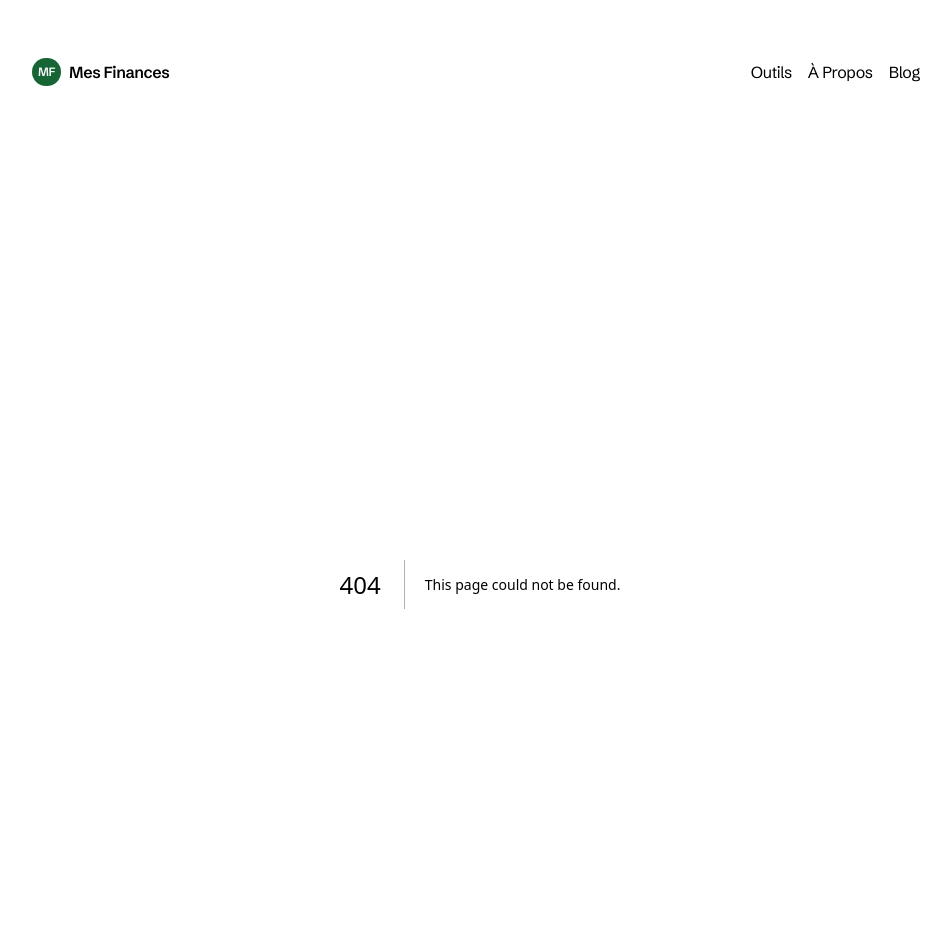
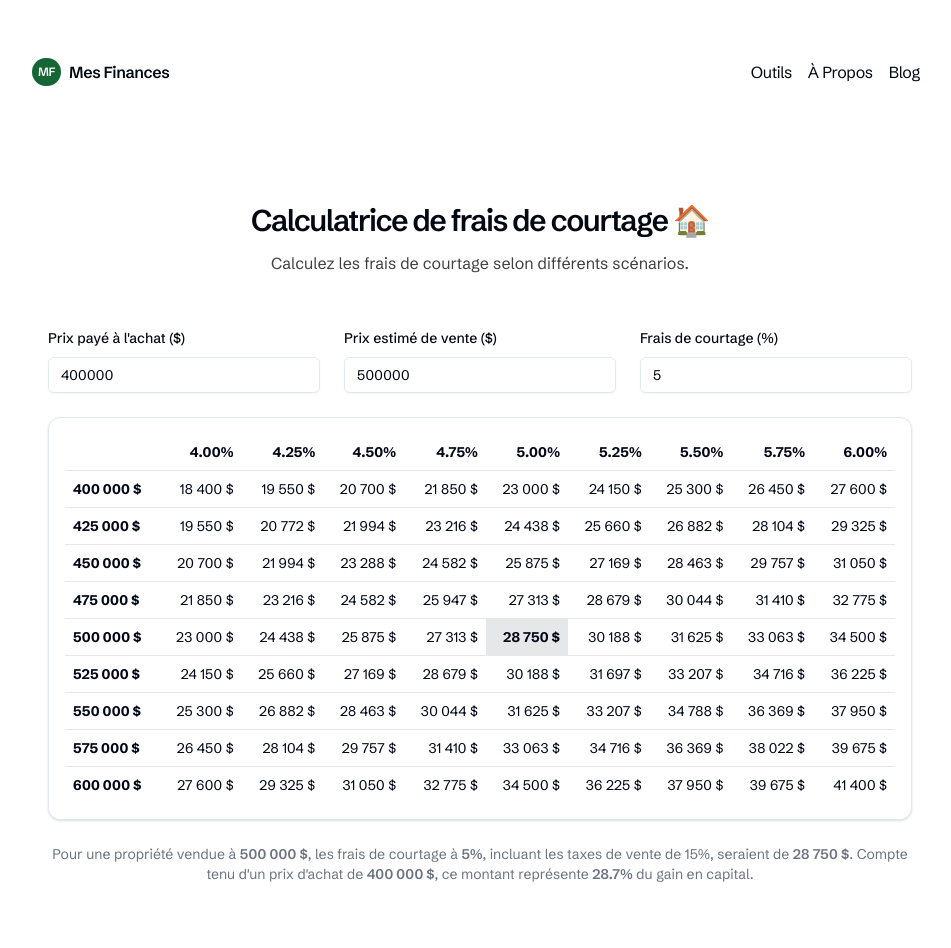
Before and after one commit to samlafontaine/mesfinances, a Next.js app: page /outils/frais-courtage in a window 1280 px wide. Before the commit this address had no page. Shown: the top 948 px of the page, without its empty margins (160-1111 px from the left). Built offline with nearby package versions, Linux system fonts and the light colour scheme.

Commit message:
frais de courtage

```diff
--- a/app/components/footer.tsx
+++ b/app/components/footer.tsx
@@ -1,5 +1,6 @@
 import { Separator } from "@/components/ui/separator";
 import Link from "next/link";
+import { HandHeart } from "lucide-react";
 
 export function Footer() {
   return (
@@ -22,7 +23,8 @@ export function Footer() {
               target="_blank"
               rel="noopener noreferrer"
             >
-              Soutiens le projet
+              Soutiens le projet{" "}
+              <HandHeart strokeWidth={1.5} className="inline h-4 w-4" />
             </Link>
           </div>
         </div>
--- /dev/null
+++ b/app/outils/frais-courtage/page.tsx
@@ -0,0 +1,180 @@
+"use client";
+import { Card } from "@/components/ui/card";
+import { Input } from "@/components/ui/input";
+import { Label } from "@/components/ui/label";
+import {
+  Table,
+  TableBody,
+  TableCell,
+  TableHead,
+  TableHeader,
+  TableRow,
+} from "@/components/ui/table";
+import { useState } from "react";
+
+export default function CourtierCalculator() {
+  const [prixAchat, setPrixAchat] = useState<number>(400000);
+  const [prixVente, setPrixVente] = useState<number>(500000);
+  const [fraisCourtage, setFraisCourtage] = useState<number>(5);
+
+  const generatePrixVenteRange = (prixVente: number): number[] => {
+    const range = [];
+    const middle = prixVente;
+    for (let i = -4; i <= 4; i++) {
+      range.push(middle + i * 25000);
+    }
+    return range;
+  };
+
+  const generateFraisCourtageRange = (fraisCourtage: number): number[] => {
+    const range = [];
+    const middle = fraisCourtage;
+    for (let i = -4; i <= 4; i++) {
+      range.push(middle + i * 0.25);
+    }
+    return range;
+  };
+
+  const calculateFrais = (prix: number, taux: number): number => {
+    return (prix * taux * 1.15) / 100;
+  };
+
+  const prixRange = generatePrixVenteRange(prixVente);
+  const fraisRange = generateFraisCourtageRange(fraisCourtage);
+
+  const formatNumberForMobile = (number: number) => {
+    const roundedToThousand = Math.round(number / 1000);
+    return `${roundedToThousand.toLocaleString("fr-CA")}K`;
+  };
+
+  return (
+    <div className="container mx-auto p-4 space-y-6">
+      <div className="w-full flex flex-col items-center mb-12">
+        <h1 className="text-2xl md:text-3xl tracking-tighter md:leading-snug font-semibold mb-2 text-center">
+          Calculatrice de frais de courtage 🏠
+        </h1>
+        <p className="prose prose-neutral dark:prose-invert text-center">
+          Calculez les frais de courtage selon différents scénarios.
+        </p>
+      </div>
+
+      <div className="grid grid-cols-1 md:grid-cols-3 gap-6 mb-8">
+        <div className="space-y-2">
+          <Label htmlFor="prixAchat">Prix payé à l&apos;achat ($)</Label>
+          <Input
+            id="prixAchat"
+            type="number"
+            value={prixAchat || ""}
+            onChange={(e) => setPrixAchat(Number(e.target.value))}
+          />
+        </div>
+
+        <div className="space-y-2">
+          <Label htmlFor="prixVente">Prix estimé de vente ($)</Label>
+          <Input
+            id="prixVente"
+            type="number"
+            value={prixVente || ""}
+            onChange={(e) => setPrixVente(Number(e.target.value))}
+          />
+        </div>
+
+        <div className="space-y-2">
+          <Label htmlFor="fraisCourtage">Frais de courtage (%)</Label>
+          <Input
+            id="fraisCourtage"
+            type="number"
+            step="0.25"
+            value={fraisCourtage || ""}
+            onChange={(e) => setFraisCourtage(Number(e.target.value))}
+          />
+        </div>
+      </div>
+
+      <Card className="p-4">
+        <Table>
+          <TableHeader>
+            <TableRow>
+              <TableCell className="font-bold"></TableCell>
+              {fraisRange.map((taux) => (
+                <TableCell key={taux} className="text-right font-bold">
+                  {taux <= 0 ? "-" : `${taux.toFixed(2)}%`}
+                </TableCell>
+              ))}
+            </TableRow>
+          </TableHeader>
+          <TableBody>
+            {prixRange.map((prix) => (
+              <TableRow key={prix}>
+                <TableCell className="font-bold">
+                  <span className="hidden md:inline">
+                    {prix <= 0 ? "-" : `${prix.toLocaleString("fr-CA")} $`}
+                  </span>
+                  <span className="md:hidden">
+                    {prix <= 0 ? "-" : formatNumberForMobile(prix)}
+                  </span>
+                </TableCell>
+                {fraisRange.map((taux) => (
+                  <TableCell
+                    key={`${prix}-${taux}`}
+                    className={`text-right ${
+                      prix === prixVente && taux === fraisCourtage
+                        ? "bg-primary/10 font-bold"
+                        : ""
+                    }`}
+                  >
+                    {prix <= 0 || taux <= 0 ? (
+                      "-"
+                    ) : (
+                      <>
+                        <span className="hidden md:inline">
+                          {Math.ceil(calculateFrais(prix, taux)).toLocaleString(
+                            "fr-CA",
+                          )}{" "}
+                          $
+                        </span>
+                        <span className="md:hidden">
+                          {formatNumberForMobile(calculateFrais(prix, taux))}
+                        </span>
+                      </>
+                    )}
+                  </TableCell>
+                ))}
+              </TableRow>
+            ))}
+          </TableBody>
+        </Table>
+      </Card>
+
+      <div className="mt-4 text-center text-sm text-muted-foreground">
+        Pour une propriété vendue à{" "}
+        <span className="font-semibold">
+          {prixVente.toLocaleString("fr-CA")} $
+        </span>
+        , les frais de courtage à{" "}
+        <span className="font-semibold">{fraisCourtage}%</span>, incluant les
+        taxes de vente de 15%, seraient de{" "}
+        <span className="font-semibold">
+          {Math.ceil(calculateFrais(prixVente, fraisCourtage)).toLocaleString(
+            "fr-CA",
+          )}{" "}
+          $
+        </span>
+        . Compte tenu d&apos;un prix d&apos;achat de{" "}
+        <span className="font-semibold">
+          {prixAchat.toLocaleString("fr-CA")} $
+        </span>
+        , ce montant représente{" "}
+        <span className="font-semibold">
+          {(
+            (calculateFrais(prixVente, fraisCourtage) /
+              (prixVente - prixAchat)) *
+            100
+          ).toFixed(1)}
+          %
+        </span>{" "}
+        du gain en capital.
+      </div>
+    </div>
+  );
+}
--- a/app/page.tsx
+++ b/app/page.tsx
@@ -25,6 +25,16 @@ export default function Home() {
         "Recurwise est une application qui te permet de suivre tes abonnements récurrents. Ajoute tes abonnements, classe les par catégorie, vois ton total et reçois des notifications avant que tes abonnements se renouvellent.",
       year: "2025",
       tag: "Finances personnelles",
+    },
+    {
+      link: "/outils/frais-courtage",
+      title: "Frais de courtage",
+      imageSrc: "/frais-courtage.png",
+      alt: "Frais de courtage",
+      description:
+        "Vois divers scénarios de frais de courtage en fonction du prix de vente estimé et du taux de courtage demandé. Tu y verras aussi le pourcentage du gain en capital que représente le montant des frais de courtage.",
+      year: "2025",
+      tag: "Immobilier",
     },
     {
       link: "/outils/interets-composes",
```
Also changed, not shown: public/frais-courtage.png (added).
